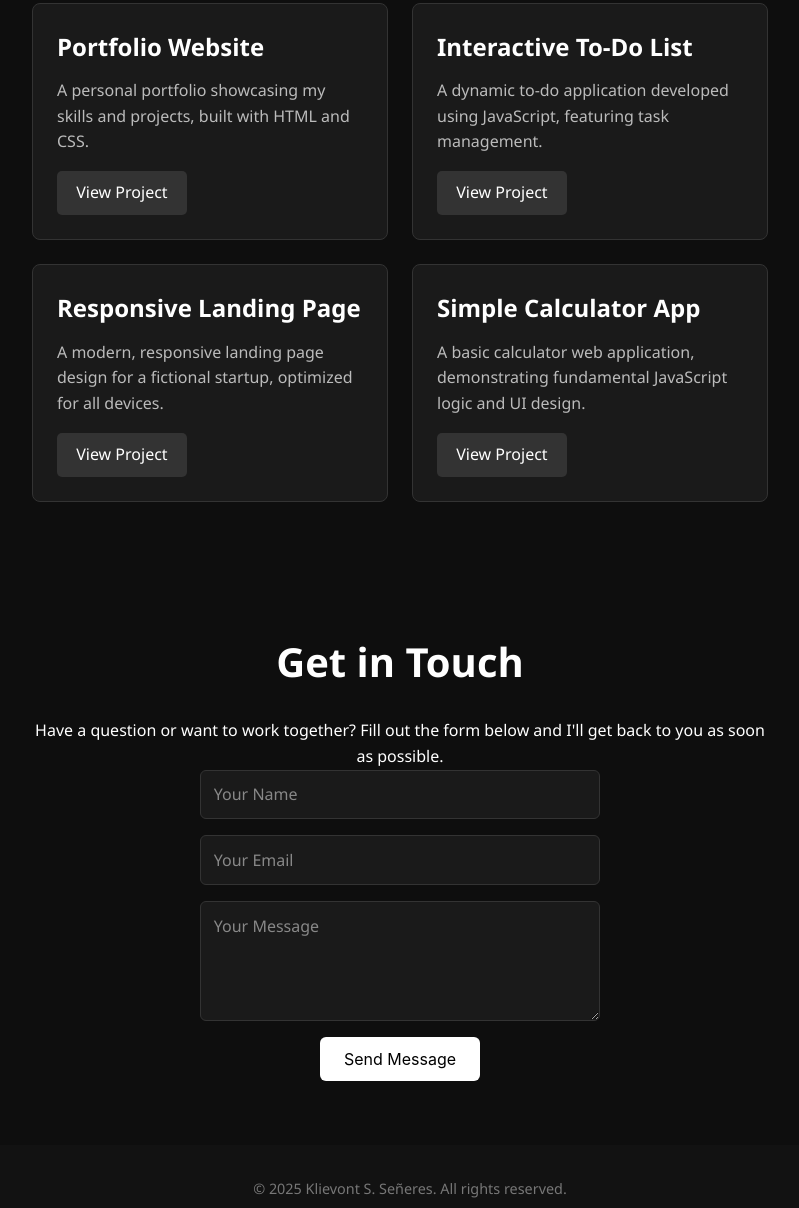
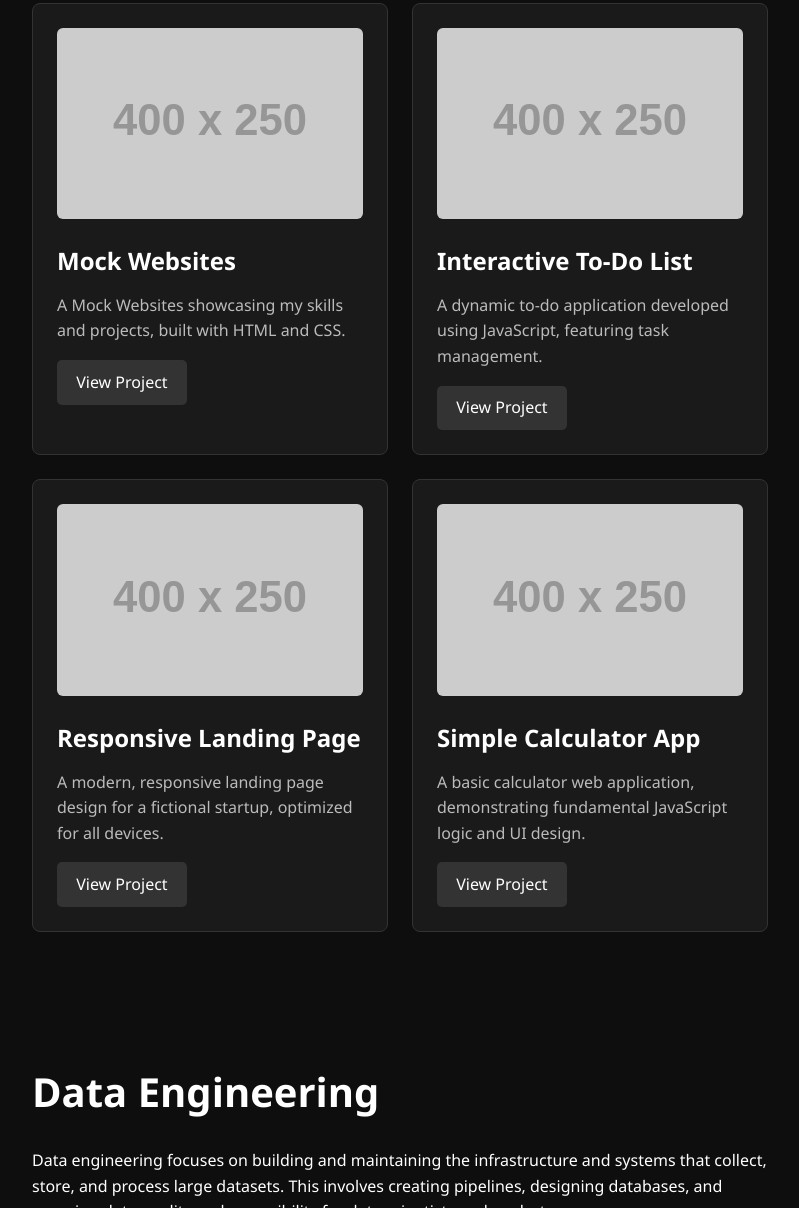
Before and after one commit to klikliops/kliev, a plain HTML site: page index.html in a window 1280 px wide. Shown: the part 1592-2800 px from the top of the page, without its empty margins (230-1029 px from the left). Drawn offline with Linux system fonts and the light colour scheme; placeholder pictures from the web are drawn by us.

Commit message:
Update index.html

```diff
--- a/index.html
+++ b/index.html
@@ -75,20 +75,23 @@
     .hero {
       padding: 6rem 2rem; /* Vertical padding and horizontal padding */
       max-width: 800px; /* Max width for content alignment */
+      /* Adjusted margin to align with logo */
       margin-top: 100px;
       margin-left: 230px; /* Set hero's left margin */
       margin-right: auto; /* Allow auto right margin for centering */
-      text-align: center; /* Centered content within the hero section */
+      text-align: left;
     }
     .hero h1 {
       font-size: 3rem;
       font-weight: 700;
       margin-bottom: 1rem;
+      /* Removed margin-left to align with max-width centering */
     }
     .hero p {
       font-size: 1.2rem;
       color: #ccc;
       margin-bottom: 2rem;
+      /* Removed margin-left to align with max-width centering */
     }
     .hero button {
       padding: 0.75rem 1.5rem;
@@ -99,6 +102,7 @@
       color: black;
       cursor: pointer;
       transition: background 0.3s;
+      /* Removed margin-left to align with max-width centering */
       font-family: 'Inter', sans-serif;
     }
     .hero button:hover {
@@ -119,9 +123,10 @@
     .section-content {
       padding: 4rem 2rem; /* Consistent vertical padding with hero */
       max-width: 800px; /* Consistent max-width with hero */
+      /* Adjusted margin to align with hero */
       margin-left: 230px; /* Set left margin to match hero */
       margin-right: auto; /* Allow auto right margin for centering */
-      text-align: center; /* Centered content within these sections */
+      text-align: left; /* Consistent text alignment */
     }
 
     .section-content h2 {
@@ -143,8 +148,6 @@
       display: grid;
       grid-template-columns: repeat(auto-fit, minmax(300px, 1fr)); /* Responsive grid columns */
       gap: 1.5rem; /* Space between project cards */
-      margin: 0 auto; /* Center the grid within its parent */
-      max-width: 100%; /* Ensure it doesn't overflow its parent's max-width */
     }
 
     .project-card {
@@ -153,7 +156,6 @@
       border-radius: 8px;
       border: 1px solid #333;
       transition: transform 0.3s ease, box-shadow 0.3s ease;
-      text-align: left; /* Keep text within cards left-aligned */
     }
 
     .project-card:hover {
@@ -183,6 +185,13 @@
       transition: background-color 0.3s ease;
     }
 
+    .project-card img {
+        width: 100%;
+        height: auto;
+        border-radius: 6px;
+        margin-bottom: 1rem;
+    }
+
     .project-card a:hover {
       background-color: #555;
     }
@@ -192,9 +201,6 @@
       display: flex;
       flex-direction: column;
       gap: 1rem; /* Space between form elements */
-      align-items: center; /* Center form elements horizontally */
-      max-width: 400px; /* Constrain form width */
-      margin: 0 auto; /* Center the form itself */
     }
 
     .contact-form input,
@@ -206,7 +212,6 @@
       color: white;
       font-size: 1rem;
       font-family: "Segoe UI", Tahoma, Geneva, Verdana, sans-serif;
-      width: 100%; /* Make inputs take full width of form */
     }
 
     .contact-form input::placeholder,
@@ -236,7 +241,7 @@
       cursor: pointer;
       transition: background 0.3s;
       font-family: 'Inter', sans-serif;
-      /* Removed align-self: flex-start; to allow centering by parent */
+      align-self: flex-start; /* Align button to the left */
     }
 
     .contact-form button:hover {
@@ -348,7 +353,6 @@
 
   <div class="background-image"></div>
 
-  <!-- About Section -->
   <section id="about" class="section-content">
     <h2>About Me</h2>
     <p>
@@ -367,26 +371,29 @@
     </p>
   </section>
 
-  <!-- Projects Section -->
   <section id="projects" class="section-content">
     <h2>My Projects</h2>
     <div class="projects-grid">
       <div class="project-card">
-        <h3>Portfolio Website</h3>
-        <p>A personal portfolio showcasing my skills and projects, built with HTML and CSS.</p>
+        <img src="https://via.placeholder.com/400x250?text=Project+Image+1" alt="Project 1">
+        <h3>Mock Websites</h3>
+        <p>A Mock Websites showcasing my skills and projects, built with HTML and CSS.</p>
         <a href="#">View Project</a>
       </div>
       <div class="project-card">
+        <img src="https://via.placeholder.com/400x250?text=Project+Image+2" alt="Project 2">
         <h3>Interactive To-Do List</h3>
         <p>A dynamic to-do application developed using JavaScript, featuring task management.</p>
         <a href="#">View Project</a>
       </div>
       <div class="project-card">
+        <img src="https://via.placeholder.com/400x250?text=Project+Image+3" alt="Project 3">
         <h3>Responsive Landing Page</h3>
         <p>A modern, responsive landing page design for a fictional startup, optimized for all devices.</p>
         <a href="#">View Project</a>
       </div>
       <div class="project-card">
+        <img src="https://via.placeholder.com/400x250?text=Project+Image+4" alt="Project 4">
         <h3>Simple Calculator App</h3>
         <p>A basic calculator web application, demonstrating fundamental JavaScript logic and UI design.</p>
         <a href="#">View Project</a>
@@ -394,7 +401,16 @@
     </div>
   </section>
 
-  <!-- Contact Section -->
+  <section id="data-engineering-jobs" class="section-content">
+    <h2>Data Engineering</h2>
+    <p>Data engineering focuses on building and maintaining the infrastructure and systems that collect, store, and process large datasets. This involves creating pipelines, designing databases, and ensuring data quality and accessibility for data scientists and analysts.</p>
+  </section>
+
+  <section id="data-entry-jobs" class="section-content">
+    <h2>Data Entry Jobs</h2>
+    <p>Data entry jobs involve inputting, updating, and maintaining information in various digital formats, such as spreadsheets, databases, and forms. This role requires high accuracy, attention to detail, and often involves tasks like transcription, typing, and record management.</p>
+  </section>
+
   <section id="contact" class="section-content">
     <h2>Get in Touch</h2>
     <p>Have a question or want to work together? Fill out the form below and I'll get back to you as soon as possible.</p>
```
